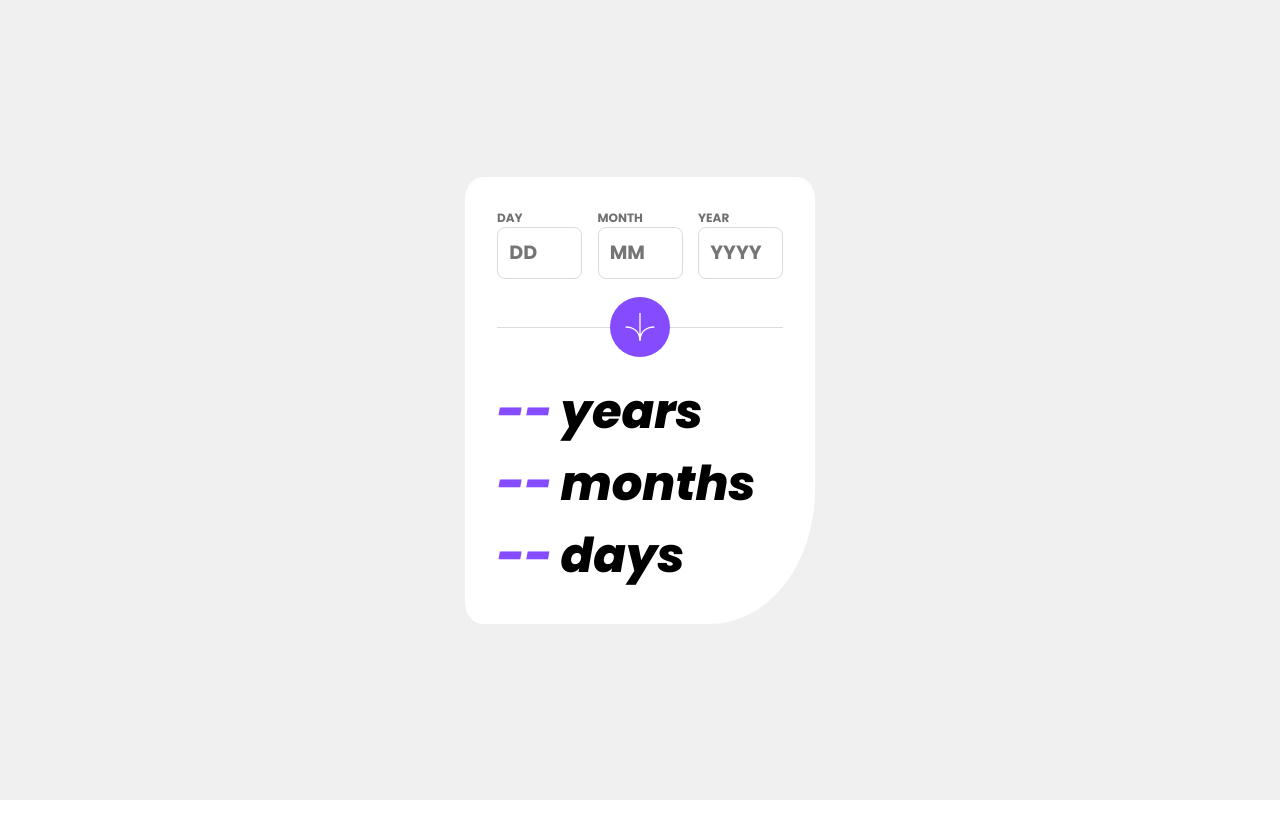
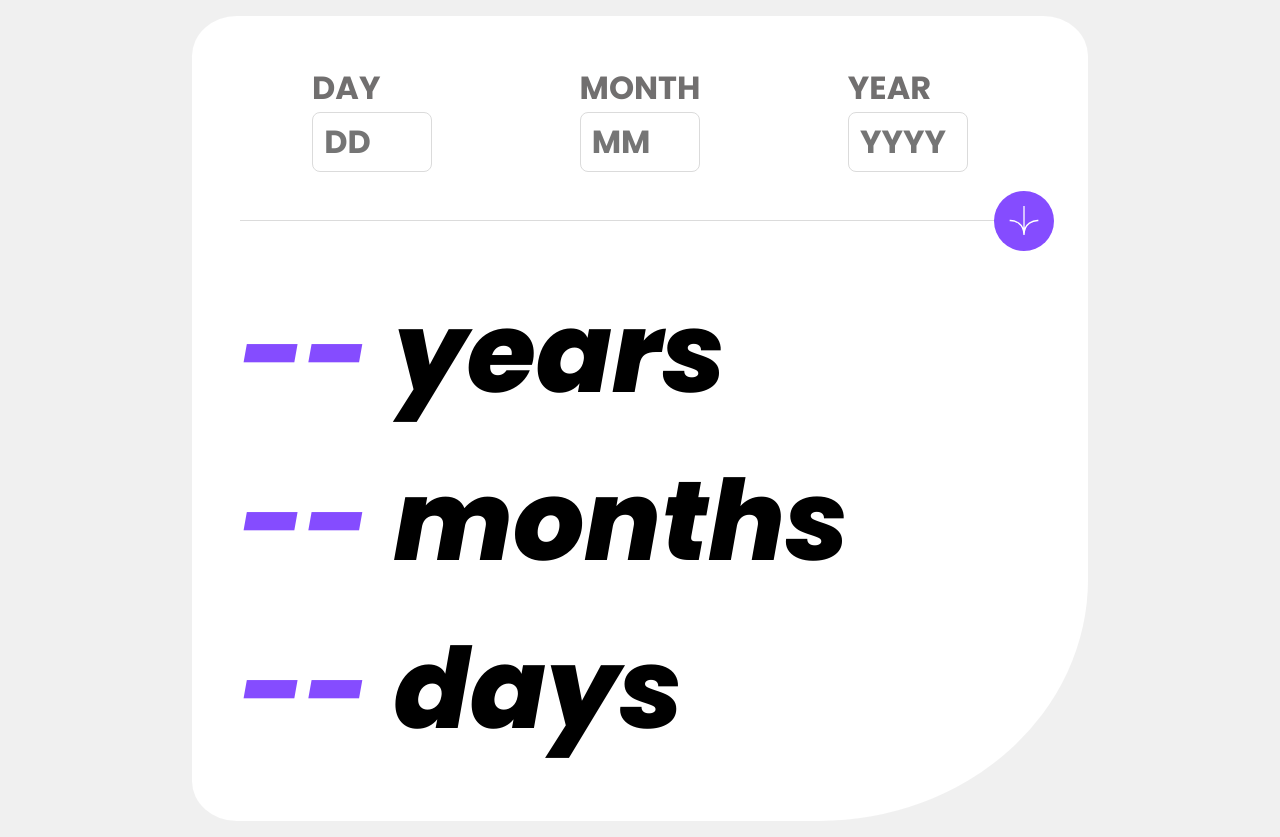
Before and after one commit to zeyd-inik/age-calculator-app, a Vue app: page / in a window 1280 px wide. Before the commit the page ends 800 px from the top, so only its background shows below. Built offline with nearby package versions, Linux system fonts and the light colour scheme.

Commit message:
create media queries

```diff
--- a/src/App.vue
+++ b/src/App.vue
@@ -65,12 +65,19 @@
         overflow: hidden;
 
         border-radius: 5% 5% 30% 5%;
+        @media (min-width: 1024px) {
+            width: 70vw;
+            padding: 3rem;
+        }
         .entries_container {
             display: flex;
             justify-content: space-between;
             gap: 0.2rem;
 
             color: $smokey_grey;
+            @media (min-width: 1024px) {
+                justify-content: space-around;
+            }
             .entry {
                 display: flex;
                 flex-direction: column;
@@ -78,6 +85,9 @@
                 justify-content: center;
                 label {
                     font-size: 12px;
+                    @media (min-width: 1024px) {
+                        font-size: 2rem;
+                    }
                 }
                 input[type='number'] {
                     /* hide  number input arrows */
@@ -95,6 +105,11 @@
                     border-radius: 8px;
                     border: 1px solid $light_grey;
                     outline: none;
+                    @media (min-width: 1024px) {
+                        font-size: 2rem;
+                        width: 120px;
+                        height: 60px;
+                    }
 
                     &:focus {
                         outline: 1px solid $purple;
@@ -109,8 +124,10 @@
         }
         .divider_container {
             position: relative;
+            width: auto;
             .hr {
                 height: 1px;
+                width: 100%;
                 background-color: $light_grey;
             }
             .img_container {
@@ -137,6 +154,10 @@
                 img {
                     width: 30px;
                 }
+                @media (min-width: 1024px) {
+                    left: 98%;
+                    transform: translate(-50%, -50%);
+                }
             }
         }
         .results {
@@ -144,10 +165,16 @@
             font-weight: 800;
             span {
                 font-size: 3rem;
+                @media (min-width: 1024px) {
+                    font-size: 7rem;
+                }
             }
             .line {
                 color: $purple;
                 padding-right: 0.5rem;
+                @media (min-width: 1024px) {
+                    padding-right: 1.5rem;
+                }
             }
         }
     }
```
